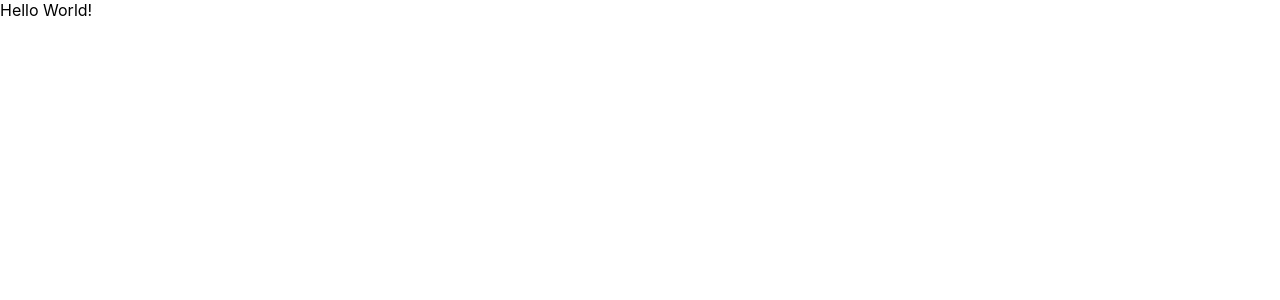
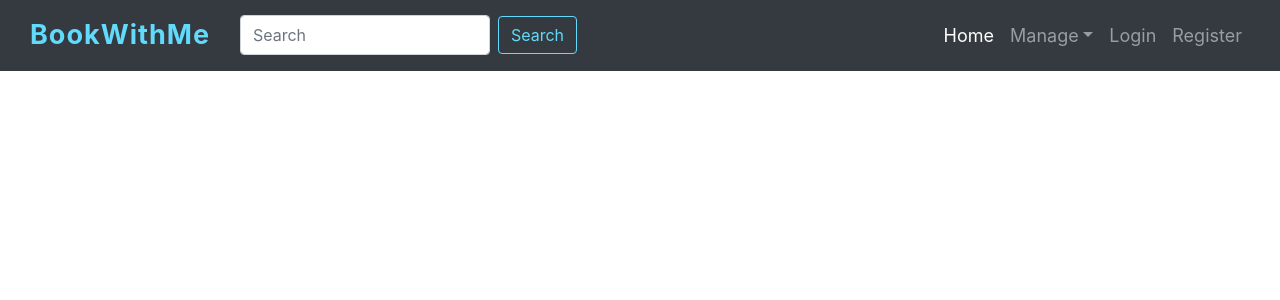
Before and after one commit to khushboo1510/book-with-me, a React (Create React App) app: page / in a window 1280 px wide. Shown: the top 300 px of the page. Built offline with nearby package versions, Linux system fonts and the light colour scheme.

Commit message:
Added bootstrap navbar & modified its CSS styling

```diff
--- a/src/App.js
+++ b/src/App.js
@@ -1,9 +1,9 @@
 import React from 'react';
-
+import Header from'./components/shared/Header';
 function App() {
   return (
     <div>
-      Hello World!
+      <Header />
     </div>
   );
 }
--- /dev/null
+++ b/src/components/shared/Header.js
@@ -0,0 +1,45 @@
+
+/* eslint-disable jsx-a11y/anchor-is-valid*/
+
+import React from 'react'
+
+const Header = () => {
+  return (
+    <nav className="navbar navbar-expand-lg navbar-dark bg-dark">
+      <a className="navbar-brand" href="#">BookWithMe</a>
+      <button className="navbar-toggler" type="button" data-toggle="collapse" data-target="#navbarSupportedContent" aria-controls="navbarSupportedContent" aria-expanded="false" aria-label="Toggle navigation">
+        <span className="navbar-toggler-icon"></span>
+      </button>
+
+      <div className="collapse navbar-collapse" id="navbarSupportedContent">
+        <form className="form-inline my-2 my-lg-0">
+          <input className="form-control mr-sm-2 bwm-search" type="search" placeholder="Search" aria-label="Search" />
+          <button className="btn btn-bwm-main btn-outline-success my-2 my-sm-0" type="submit">Search</button>
+        </form>
+        <ul className="navbar-nav ml-auto">
+          <li className="nav-item active">
+            <a className="nav-link" href="#">Home <span className="sr-only">(current)</span></a>
+          </li>
+          <li className="nav-item dropdown">
+            <a className="nav-link dropdown-toggle" href="#" id="navbarDropdown" role="button" data-toggle="dropdown" aria-haspopup="true" aria-expanded="false">
+              Manage
+            </a>
+            <div className="dropdown-menu" aria-labelledby="navbarDropdown">
+              <a className="dropdown-item" href="#">Action</a>
+              <a className="dropdown-item" href="#">Another action</a>
+              <div className="dropdown-divider"></div>
+              <a className="dropdown-item" href="#">Something else here</a>
+            </div>
+          </li>
+          <li className="nav-item">
+            <a className="nav-link" href="#">Login</a>
+          </li>
+          <li className="nav-item">
+            <a className="nav-link" href="#">Register</a>
+          </li>
+        </ul>
+      </div>
+    </nav>
+  )}
+
+export default Header;
--- a/src/index.css
+++ b/src/index.css
@@ -11,3 +11,41 @@ code {
   font-family: source-code-pro, Menlo, Monaco, Consolas, 'Courier New',
     monospace;
 }
+
+.navbar {
+  padding: 10px 30px;
+}
+
+.navbar .navbar-brand {
+  margin-right: 30px;
+  font-size: 27px;
+  letter-spacing: 1px;
+  color: #61dafb;
+  font-weight: bold;
+}
+
+.navbar .nav-item {
+  font-size: 18px;
+  color: #61dafb;
+}
+
+.navbar-dark .navbar-nav .nav-link:hover {
+  color: #61dafb;
+}
+
+.navbar .bwm-search {
+  height: 40px;
+  width: 250px;
+}
+
+.btn.btn-bwm-main {
+  border-color: #61dafb;
+  color: #61dafb;
+}
+
+.btn.btn-bwm-main:hover, .btn.btn-bwm-main:focus, .btn.btn-bwm-main:active {
+  background-color: #61dafb;
+  border-color: #61dafb;
+  color: white;
+  box-shadow: none;
+}
--- a/src/index.js
+++ b/src/index.js
@@ -1,5 +1,7 @@
 import React from 'react';
 import ReactDOM from 'react-dom';
+import 'bootstrap/dist/css/bootstrap.min.css';
+import 'bootstrap/dist/js/bootstrap.min.js';
 import './index.css';
 import App from './App';
 import * as serviceWorker from './serviceWorker';
```
